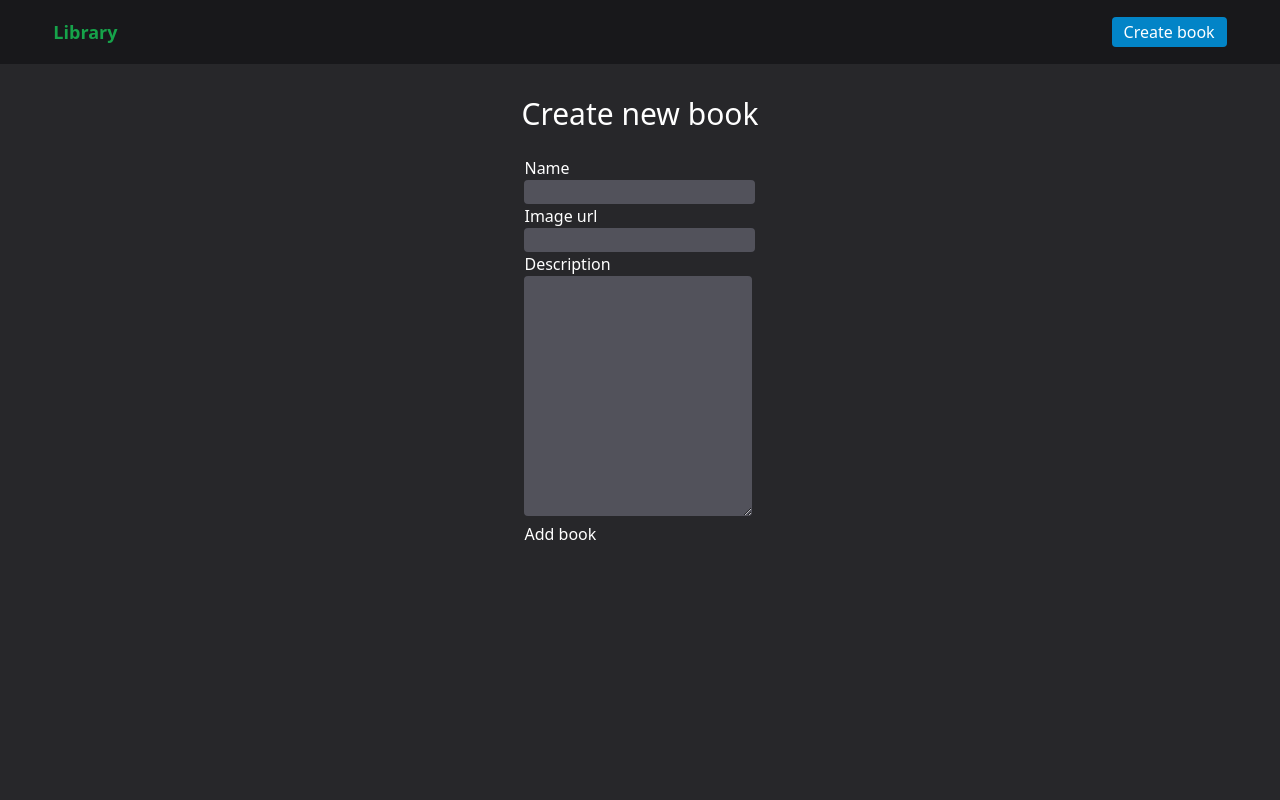
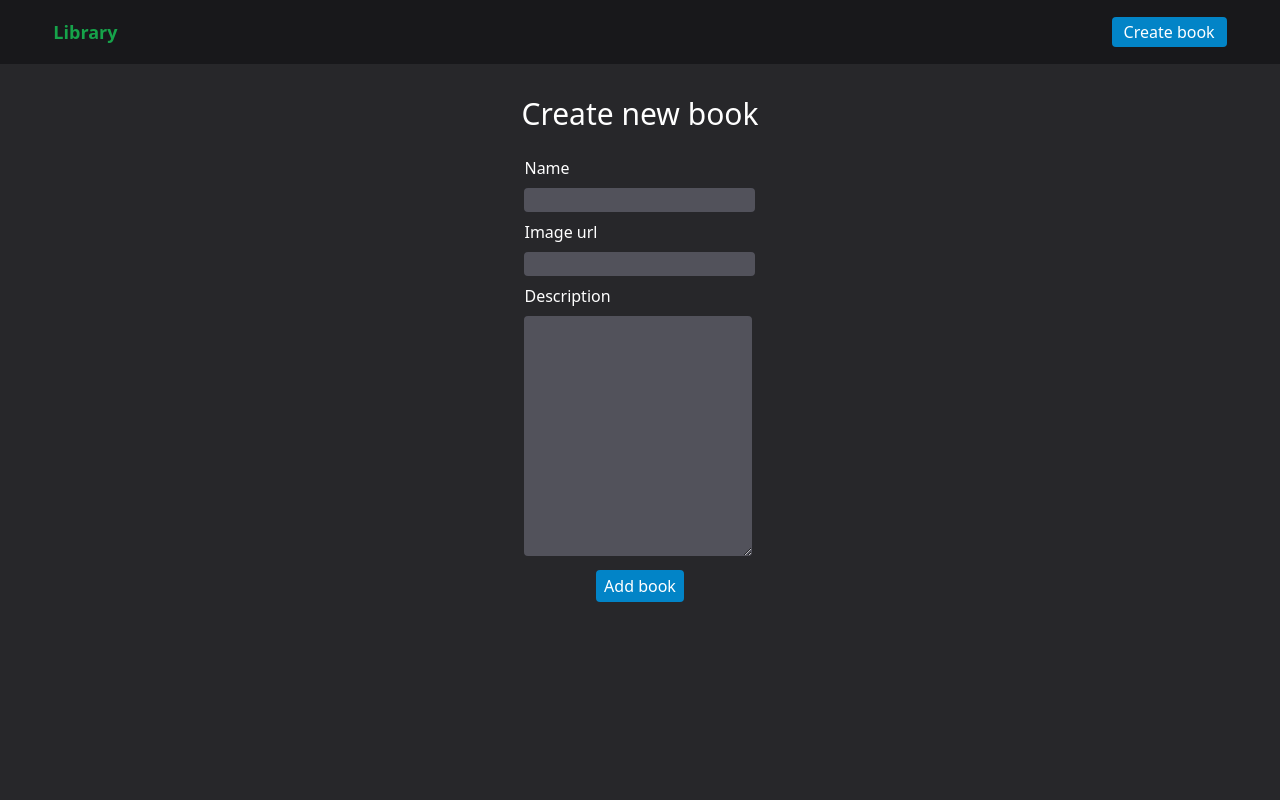
Before and after one commit to SebastianXXI05/php-library, a PHP site: page /views/create_book.php in a window 1280 px wide. Run offline with PHP 8.4, Linux system fonts and the light colour scheme; some libraries are stand-ins or nearby versions.

Commit message:
styles of create book and index finished

```diff
--- a/index.php
+++ b/index.php
@@ -22,7 +22,7 @@ $book = new Book();
     ?>
 
     <div class="w-11/12 mx-auto">
-      <h1>Library</h1>
+      <h1 class="text-center text-3xl mb-6">Library</h1>
     </div>
   </div>
 </body>
--- a/views/create_book.php
+++ b/views/create_book.php
@@ -34,19 +34,20 @@ if ($_POST) {
       <div class="flex justify-center">
         <form action="#" method="post">
           <label for="name">Name</label>
-          <div>
+          <div class="my-2">
             <input class="bg-zinc-600 focus-visible:outline-none rounded"
             type="text" name="name">
           </div>
 
-          <label for="link_image">Image url</label>
-          <div>
+          <label
+          for="link_image">Image url</label>
+          <div class="my-2">
             <input class="bg-zinc-600 focus-visible:outline-none rounded"
             type="text" name="link_image">
           </div>
 
           <label for="description">Description</label>
-          <div>
+          <div class="my-2">
             <textarea
             class="bg-zinc-600 focus-visible:outline-none rounded"
             name="description"
@@ -54,7 +55,12 @@ if ($_POST) {
           </textarea>
           </div>
 
-          <button type="submit">Add book</button>
+          <div class="flex justify-center">
+            <button
+              class="bg-sky-600 py-1 px-2 rounded hover:bg-sky-700"
+              type="submit">Add book
+            </button>
+          </div>
         </form>
       </div>
     </div>
```
